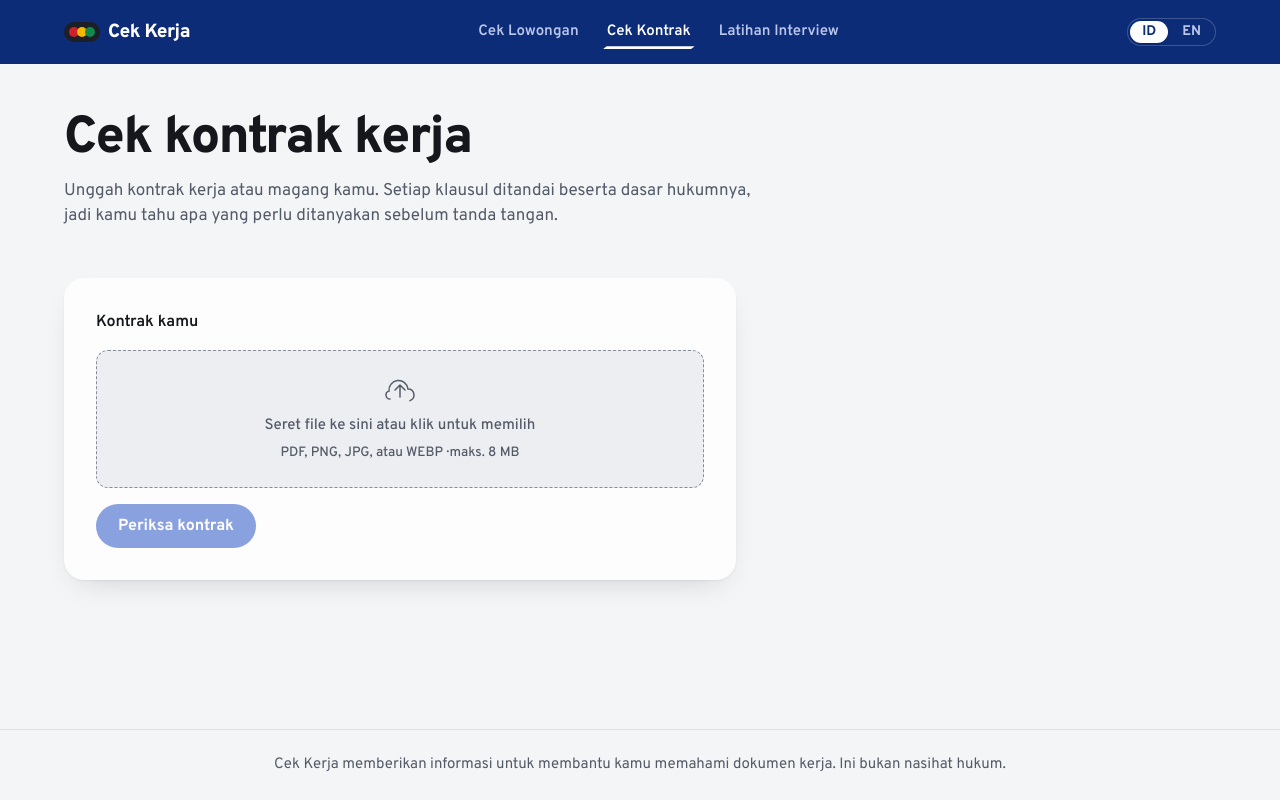
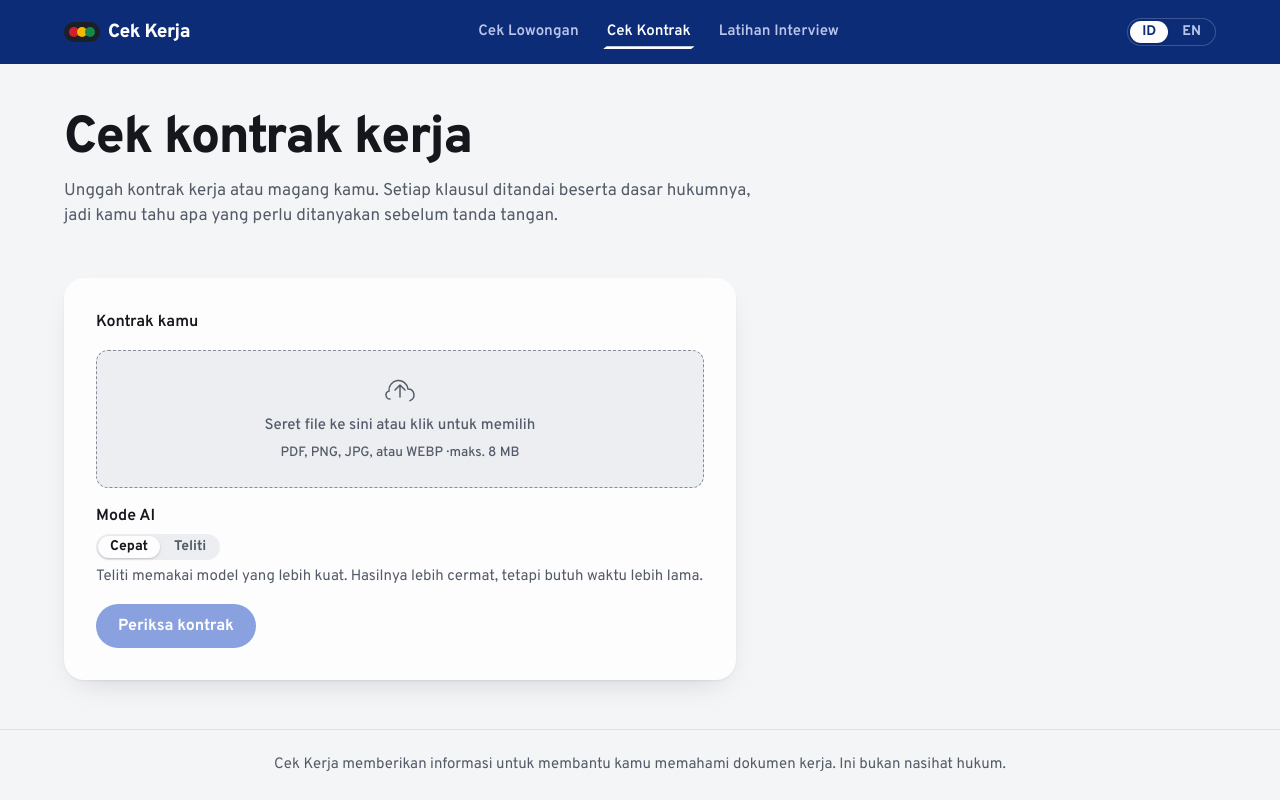
Before and after one commit to E-Fredrik/CekKerja, a Next.js app: page /kontrak in a window 1280 px wide. Built offline with nearby package versions, Linux system fonts and the light colour scheme.

Commit message:
Add the fast and smarter AI modes

```diff
--- a/src/app/kontrak/page.tsx
+++ b/src/app/kontrak/page.tsx
@@ -3,10 +3,12 @@
 import { useState, type FormEvent } from "react";
 import type { CheckedClause, ContractCheck } from "@/lib/ai/analyze.ts";
 import type { Verdict } from "@/lib/ai/schemas.ts";
+import type { Mode } from "@/lib/ai/gemini.ts";
 import { Button } from "@/components/ui/Button.tsx";
 import { FileDrop } from "@/components/ui/FileDrop.tsx";
 import { Finding } from "@/components/ui/Finding.tsx";
 import { Notice } from "@/components/ui/Notice.tsx";
+import { Segmented } from "@/components/ui/Segmented.tsx";
 import { SummaryPlate } from "@/components/ui/SummaryPlate.tsx";
 import { useLang } from "@/components/ui/lang.tsx";
 import { useCheck } from "@/components/ui/useCheck.ts";
@@ -19,6 +21,7 @@ export default function KontrakPage() {
   const { t, lang } = useLang();
   const { state, run, reset } = useCheck<ContractCheck>("/api/check-contract");
   const [file, setFile] = useState<File | null>(null);
+  const [mode, setMode] = useState<Mode>("fast");
 
   function submit(e: FormEvent) {
     e.preventDefault();
@@ -26,7 +29,7 @@ export default function KontrakPage() {
     const form = new FormData();
     form.append("file", file);
     form.append("lang", lang);
-    form.append("mode", "fast");
+    form.append("mode", mode);
     run(form);
   }
 
@@ -48,6 +51,21 @@ export default function KontrakPage() {
         <form onSubmit={submit} className={`${SURFACE} flex flex-col gap-4 max-w-2xl`}>
           <p className="text-[16px] font-[600] text-ink">{t.kontrak.upload}</p>
           <FileDrop onFile={setFile} disabled={state.status === "pending"} />
+          <div className="flex flex-col gap-1.5">
+            <p className="text-[16px] font-[600] text-ink">{t.mode.label}</p>
+            <div>
+              <Segmented
+                label={t.mode.label}
+                value={mode}
+                onChange={setMode}
+                options={[
+                  { value: "fast", label: t.mode.fast },
+                  { value: "smart", label: t.mode.smart },
+                ]}
+              />
+            </div>
+            <p className="text-callout text-ink-soft">{t.mode.hint}</p>
+          </div>
           {state.status === "error" && <Notice variant="error">{state.message}</Notice>}
           <div>
             <Button type="submit" disabled={!file} pending={state.status === "pending"}>
--- a/src/lib/i18n.ts
+++ b/src/lib/i18n.ts
@@ -57,6 +57,12 @@ const id = {
   check: {
     errorNetwork: "Tidak dapat menghubungi server. Coba lagi.",
     errorUnknown: "Terjadi kesalahan. Coba lagi.",
+  },
+  mode: {
+    label: "Mode AI",
+    fast: "Cepat",
+    smart: "Teliti",
+    hint: "Teliti memakai model yang lebih kuat. Hasilnya lebih cermat, tetapi butuh waktu lebih lama.",
   },
   kontrak: {
     title: "Cek kontrak kerja",
@@ -213,6 +219,12 @@ const en: Dict = {
     errorNetwork: "Could not reach the server. Try again.",
     errorUnknown: "An error occurred. Try again.",
   },
+  mode: {
+    label: "AI mode",
+    fast: "Fast",
+    smart: "Thorough",
+    hint: "Thorough uses a stronger model. It is more careful but takes longer.",
+  },
   kontrak: {
     title: "Check a work contract",
     intro: "Upload your work or internship contract. Each clause is marked with its legal basis, so you know what to ask before you sign.",
```
Also changed, not shown: 1 other file (tests, documents, lock files or other folders).
